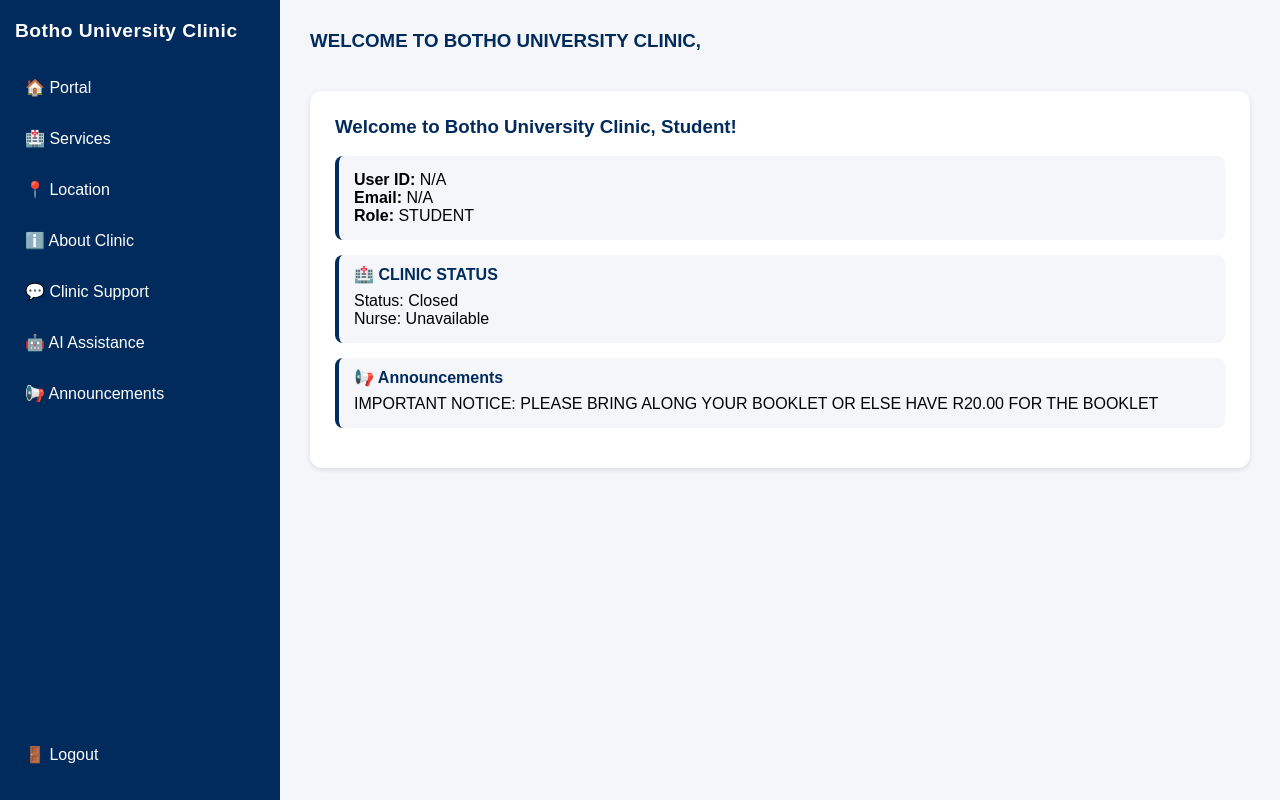
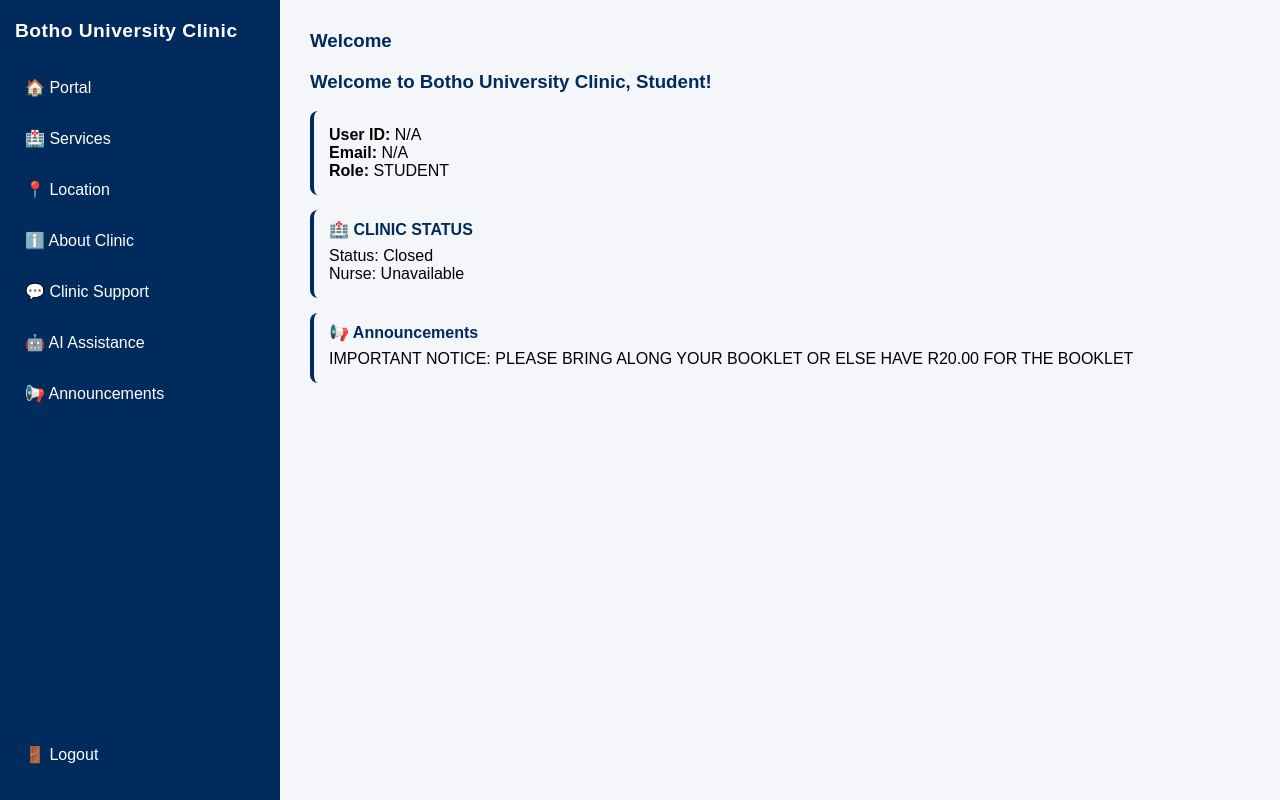
Before and after one commit to mpoleli/JUDGE, a Flask app: template templates/user.dashboard.html in a window 1280 px wide. Run offline with Flask 3, Linux system fonts and the light colour scheme; the template is opened without the code that fills it, so the values that code supplies are empty; some libraries are stand-ins or nearby versions.

Commit message:
Update user.dashboard.html

```diff
--- a/templates/user.dashboard.html
+++ b/templates/user.dashboard.html
@@ -1,22 +1,24 @@
 <!DOCTYPE html>
-<html lang="en">
+<html>
 <head>
-    <meta charset="UTF-8">
-    <title>Botho University Clinic - Dashboard</title>
+    <title>Dashboard</title>
     <link rel="stylesheet" href="style.css">
 </head>
 <body>
-    <div class="layout">
-        <div class="sidebar" id="sidebar">
-            <!-- Sidebar will be dynamically generated by script.js based on role -->
-        </div>
-        <div class="main">
-            <h3>WELCOME TO BOTHO UNIVERSITY CLINIC, <span id="username"></span></h3>
-            <div id="content" class="content">
-                Select an option from the left menu
-            </div>
-        </div>
+
+<div class="layout">
+
+    <div class="sidebar" id="sidebar"></div>
+
+    <div class="main">
+        <h3>Welcome <span id="username"></span></h3>
+
+        <div id="content"></div>
     </div>
-    <script src="script.js"></script>
+
+</div>
+
+<script src="script.js"></script>
+
 </body>
 </html>
```
